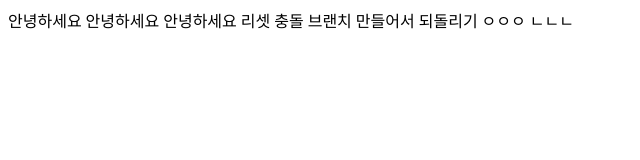
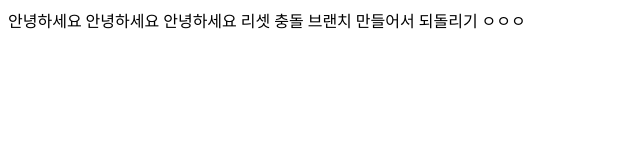
Before and after one commit to kyu1203/github_test, a plain HTML site: page test1.html in a window 1280 px wide. Shown: the full height of the page, 0-640 px from the left. Drawn offline with Linux system fonts and the light colour scheme.

Commit message:
Revert "test1"
This reverts commit 16edf6a77b18863cf77590ed8cb4e0224b585237.

```diff
--- a/test1.html
+++ b/test1.html
@@ -17,6 +17,4 @@
 
 브랜치 만들어서 되돌리기
 ㅇㅇㅇ
-
-ㄴㄴㄴ
 </body>
```
